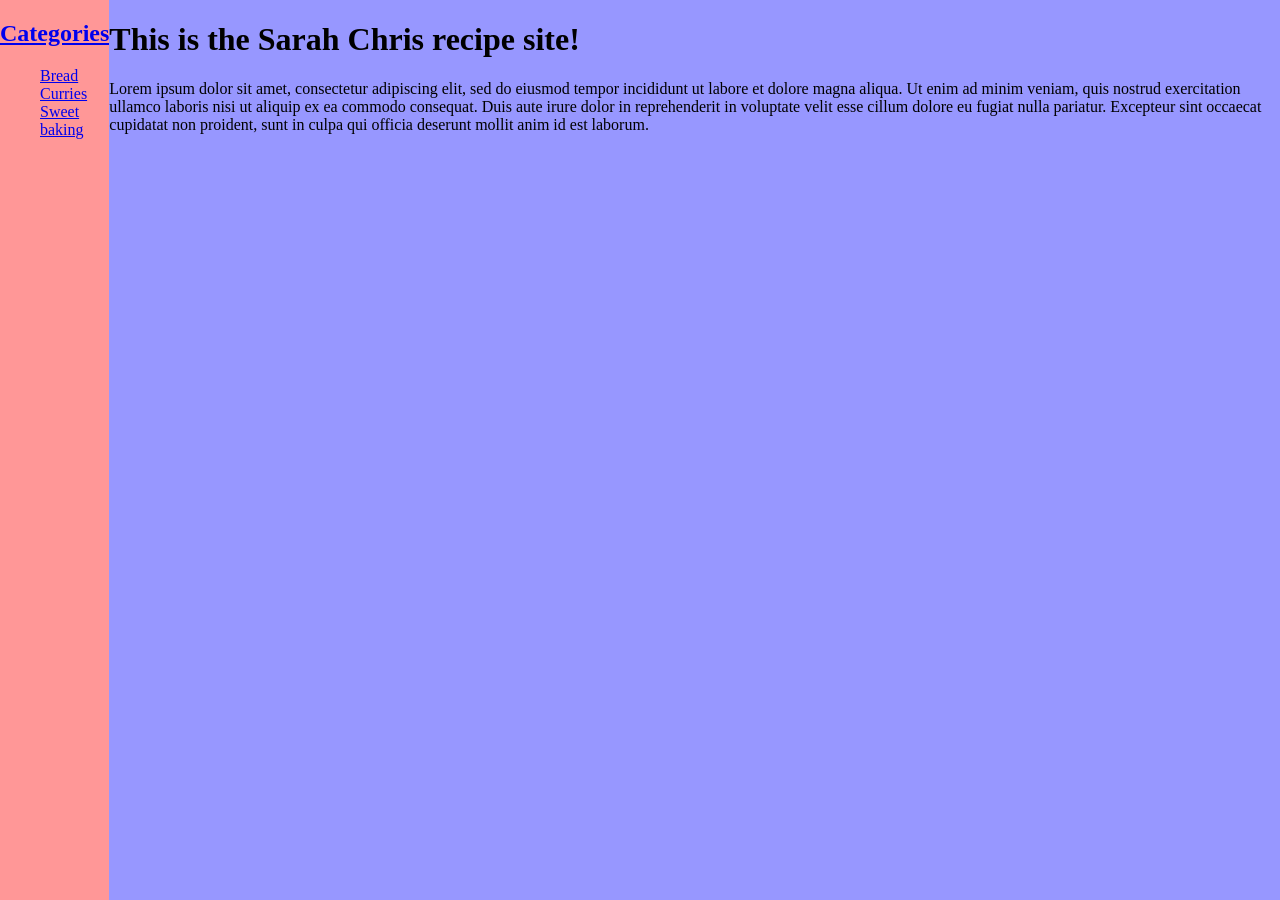
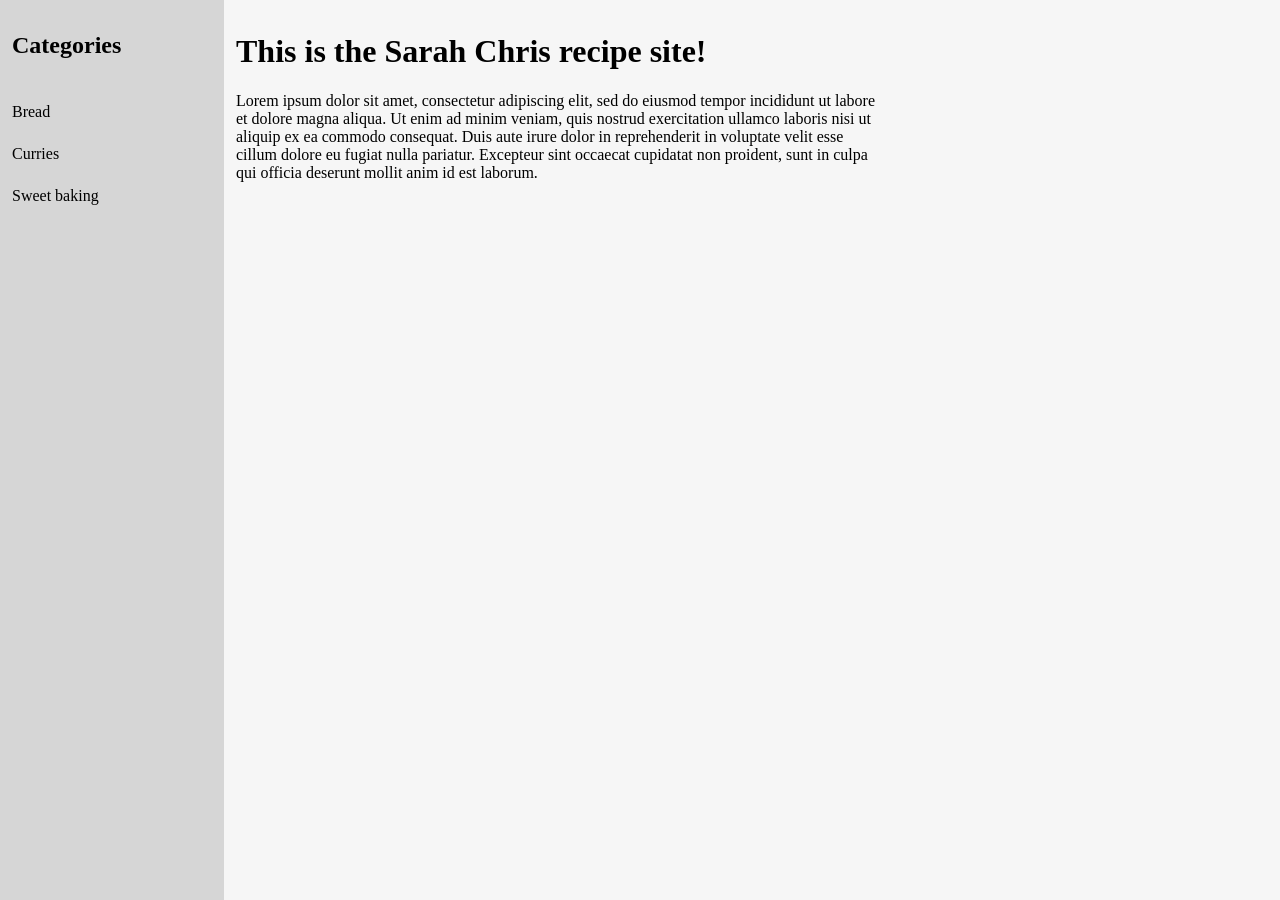
Before and after one commit to slfed/recipes, a Jekyll site: the page built from index.html, in a window 1280 px wide. Built offline with Jekyll 4.4.1, drawn with Linux system fonts in a browser that asks for light colours.

Commit message:
Now it looks decent

```diff
--- a/_includes/style.scss
+++ b/_includes/style.scss
@@ -3,23 +3,41 @@ body {
     flex-direction: row;
     margin: 0;
     height: 100vh;
+    background-color: #F6F6F6;
 }
 
-#cat-list {
-    flex-basis: 10rem;
-    background-color: #ff9797;
+a {
+    text-decoration: none;
+    color: black;
 }
 
-#rec-list {
-    flex-basis: 10rem;
-    background-color: #97ff97;
+.cat-list {
+    flex-basis: 14rem;
+    min-width: 14rem;
+    background-color: #d6d6d6;
 }
 
-#content {
-    flex-grow: 1;
-    background-color: #9797ff;
+.rec-list {
+    flex-basis: 14rem;
+    background-color: #eeeeee;
 }
 
-#rec-list ul, #cat-list ul {
-    list-style-type: none;
+.content {
+    flex-grow: 1;
+    max-width: 50%;
+    display: block;
+    padding: 12px;
 }
+
+.cat-list > a, .rec-list > a, .home, .rec-list h2 {
+    display: block;
+    padding: 12px;
+}
+
+.cat-list > a:hover, .home:hover {
+    background-color: #b7b7b7;
+}
+
+.rec-list > a:hover {
+    background-color: #cccccc;
+}
--- a/_layouts/category.html
+++ b/_layouts/category.html
@@ -2,7 +2,7 @@
 layout: withrecs
 ---
 
-<div id="content">
+<div class="content">
     <h2>{{ page.title }}</h2>
     {{ page.description }}
 </div>
--- a/_layouts/recipe.html
+++ b/_layouts/recipe.html
@@ -2,7 +2,7 @@
 layout: withrecs
 ---
 
-<div id="content">
+<div class="content">
     <h2>{{ page.title }}</h2>
     <h3>Yield: {{ page.yield }} </h3>
     <h3>Time: {{page.time }}</h3>
--- a/_layouts/withcats.html
+++ b/_layouts/withcats.html
@@ -2,14 +2,12 @@
 layout: default
 ---
 
-<div id="cat-list">
-    <h2><a href="/">Categories</a></h2>
-    <ul>
-        {% assign cats = site.categories | map: 'title' %}
-        {% for cat in cats %}
-        <li><a href='/category/{{ cat | downcase | replace: " ", "-" }}'>{{ cat | capitalize }}</a></li>
-        {% endfor %}
-    </ul>
+<div class="cat-list">
+    <h2 class="home"><a href="/">Categories</a></h2>
+    {% assign cats = site.categories | map: 'title' %}
+    {% for cat in cats %}
+    <a href='/category/{{ cat | downcase | replace: " ", "-" }}'>{{ cat | capitalize }}</a>
+    {% endfor %}
 </div>
 
 {{ content }}
--- a/_layouts/withrecs.html
+++ b/_layouts/withrecs.html
@@ -2,21 +2,19 @@
 layout: withcats
 ---
 
-<div id="rec-list">
+<div class="rec-list">
     <h2>Recipes</h2>
     {% if page.layout == "recipe" %}
         {% assign cat = page.path | remove: '_recipes/' | split: '/' | first %}
     {% else %}
         {% assign cat = page.title | downcase | replace: ' ', '-' %}
     {% endif %}
-    <ul>
     {% for a in site.recipes %}
     {% assign dir = a.path | remove: '_recipes/' | split: '/' | first %}
     {% if dir contains cat %}
-    <li><a href='{{ a.url }}'>{{ a.title }}</a></li>
+    <a href='{{ a.url }}'>{{ a.title }}</a>
     {% endif %}
     {% endfor %}
-    </ul>
 </div>
 
 {{ content }}
--- a/index.html
+++ b/index.html
@@ -2,7 +2,7 @@
 layout: withcats
 ---
 
-<div id="content">
+<div class="content">
     <h1>This is the Sarah Chris recipe site!</h1>
     <p>Lorem ipsum dolor sit amet, consectetur adipiscing elit, sed do eiusmod tempor incididunt ut labore et dolore magna aliqua. Ut enim ad minim veniam, quis nostrud exercitation ullamco laboris nisi ut aliquip ex ea commodo consequat. Duis aute irure dolor in reprehenderit in voluptate velit esse cillum dolore eu fugiat nulla pariatur. Excepteur sint occaecat cupidatat non proident, sunt in culpa qui officia deserunt mollit anim id est laborum.</p>
 </div>
```
